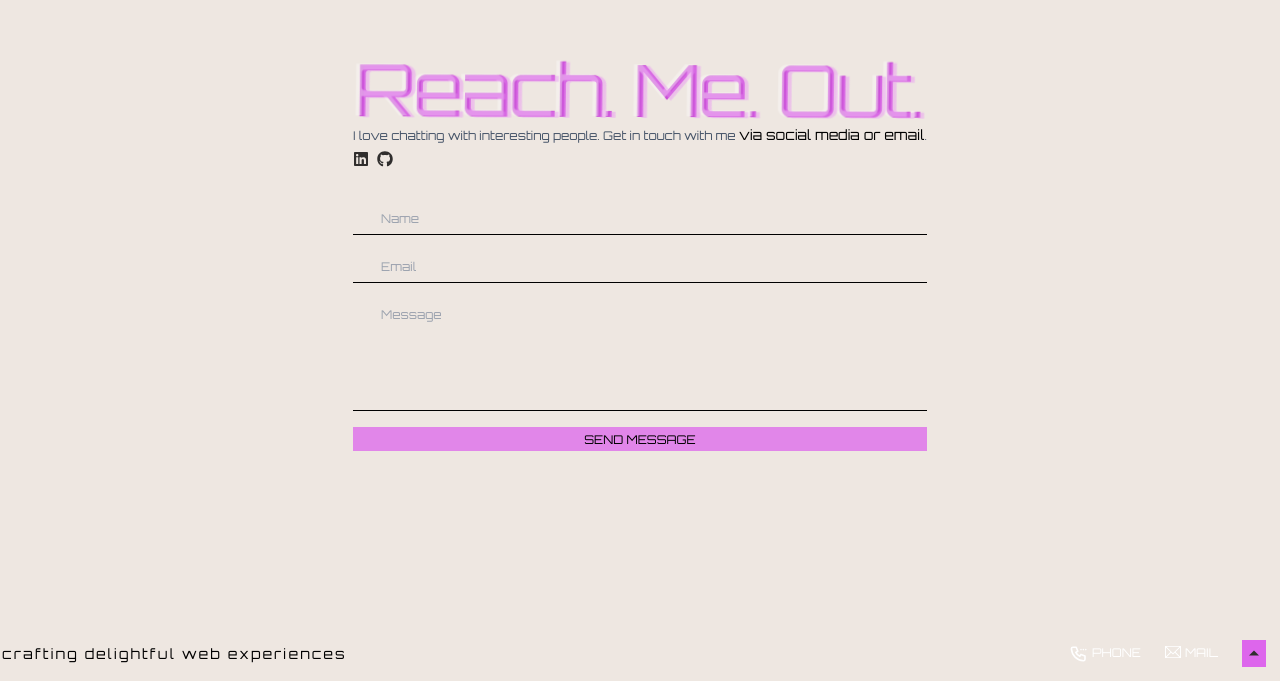
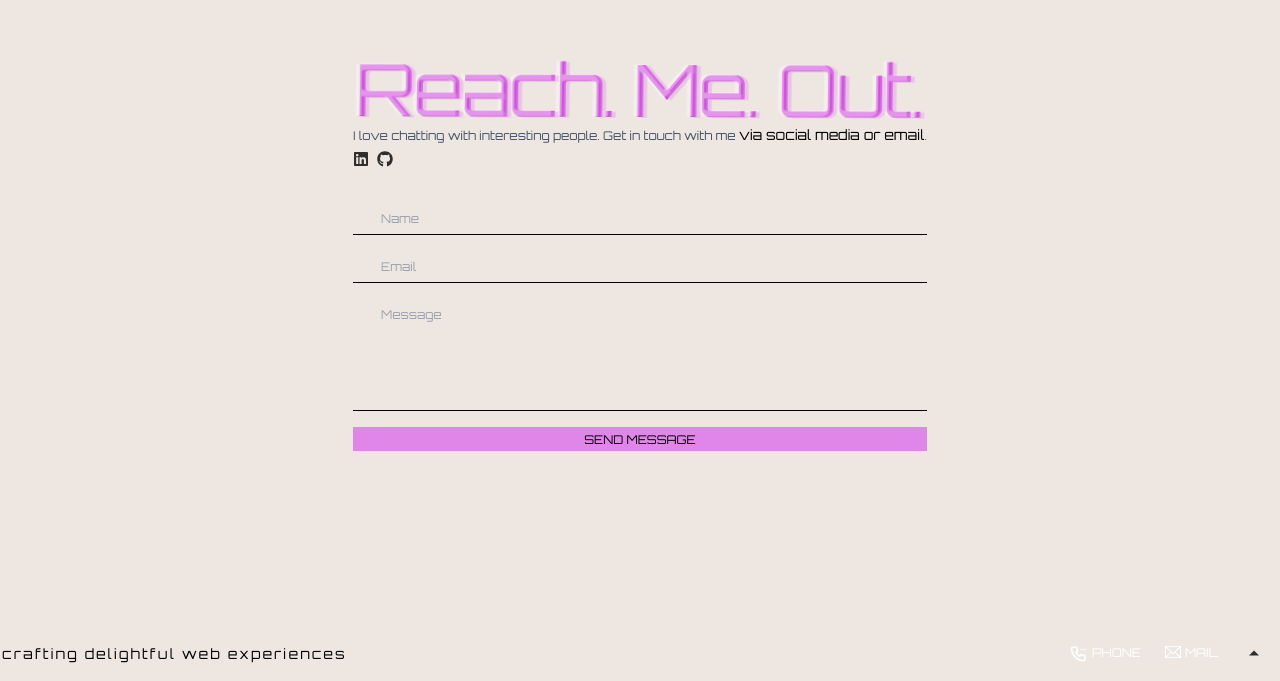
Before and after one commit to DiegoCstyles/portfolio, a Next.js app: page / in a window 1280 px wide. Shown: the part 3192-3873 px from the top of the page. Built offline with nearby package versions, Linux system fonts and the light colour scheme.

Commit message:
Update FooterActions.tsx

```diff
--- a/components/Footer/FooterActions.tsx
+++ b/components/Footer/FooterActions.tsx
@@ -16,7 +16,7 @@ const ReturnButton = () => {
       <Icon
         href="#top"
         label="return"
-        classNameIcon="hover:bounce bg-fuchsia-500 lg:w-[1.5rem] lg:h-[1.7rem] md:w-[1.5rem] md:h-[1.7rem] w-[1.5rem] h-[1.7rem] border-black dark:border-white hover:bg-opacity-10 focus:border-white dark:hover:bg-opacity-10"
+        classNameIcon="hover:bounce lg:w-[1.5rem] lg:h-[1.7rem] md:w-[1.5rem] md:h-[1.7rem] w-[1.5rem] h-[1.7rem] border-black dark:border-white hover:bg-opacity-10 focus:border-white dark:hover:bg-opacity-10"
         classNameLink="group"
         icon={MdOutlineArrowDropUp}
         onClick={handleReturnButtonClick}
```
